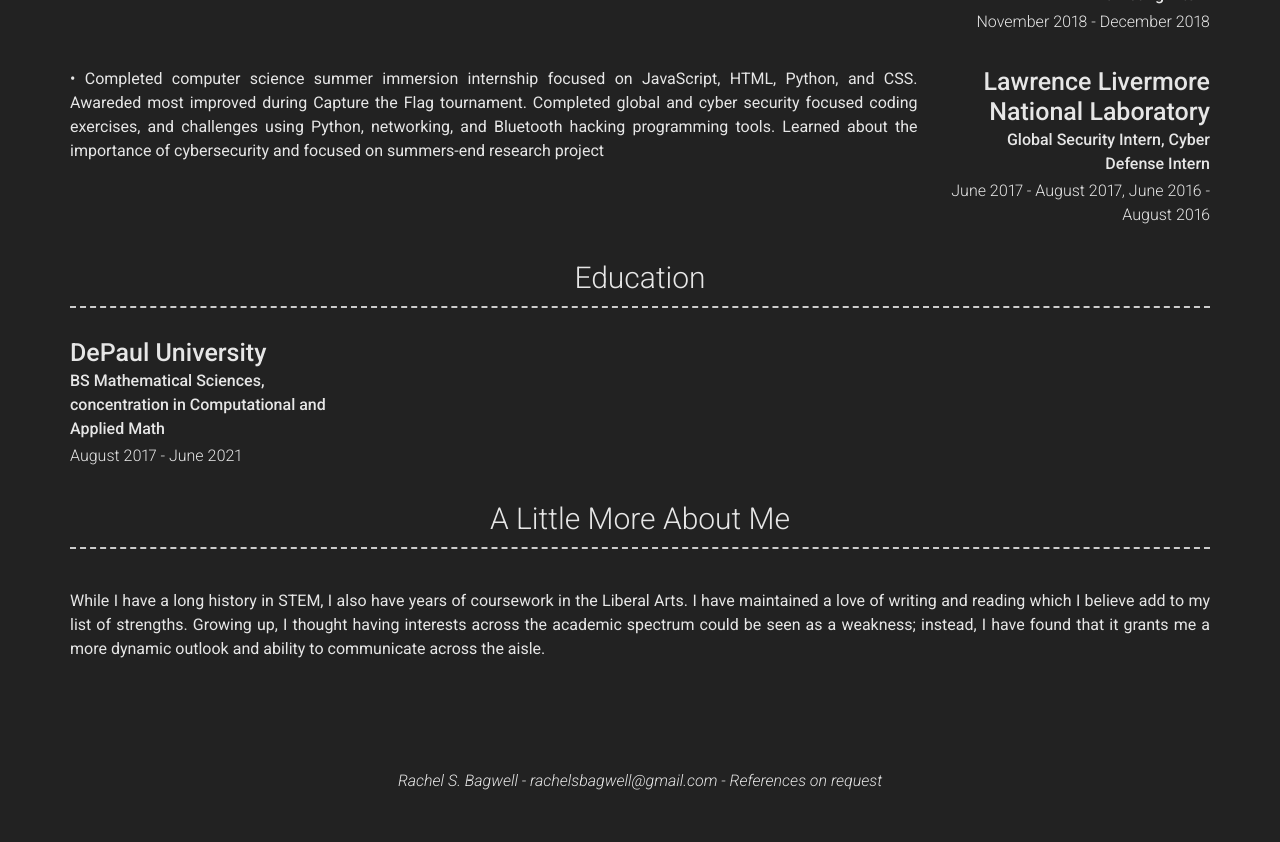
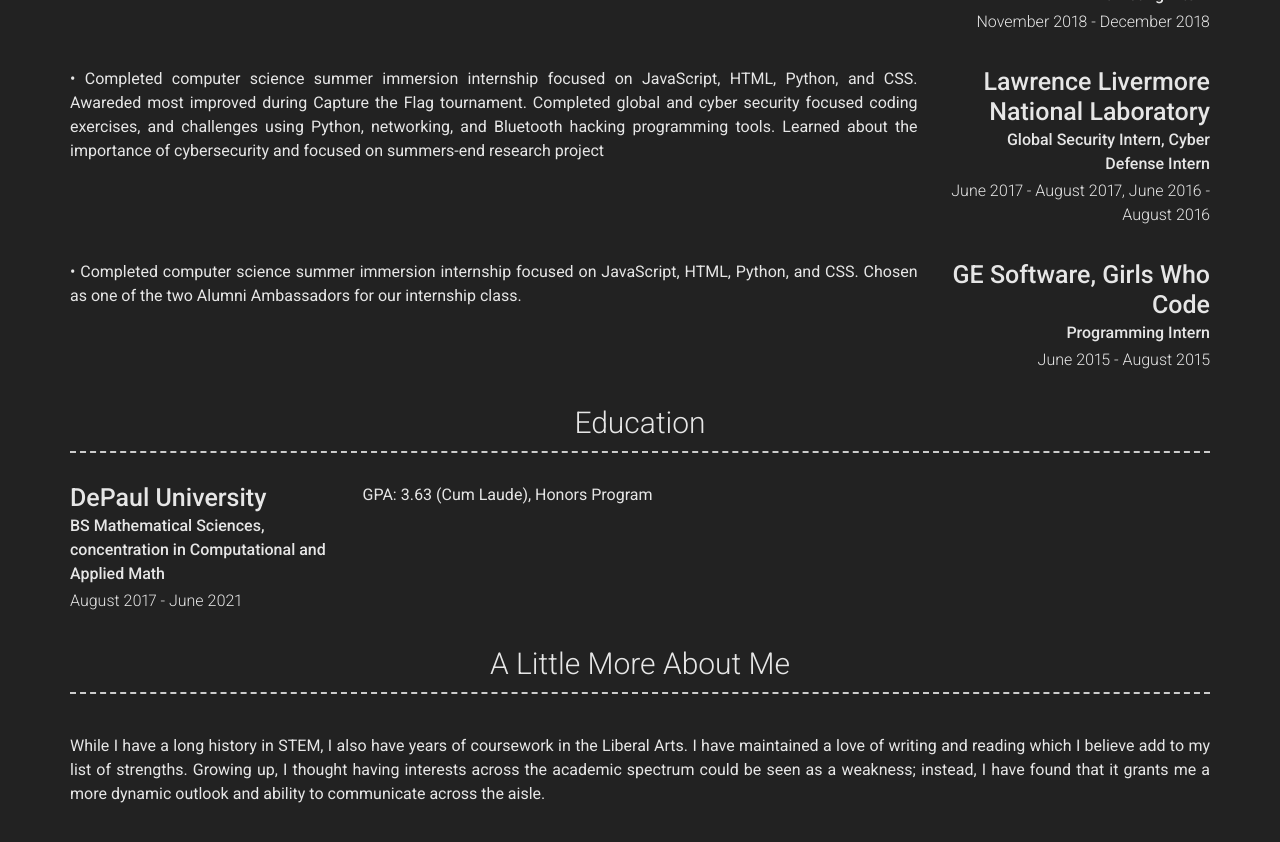
Before and after one commit to rachelsierra/rsbResume, a Jekyll site: the page built from index.md, in a window 1280 px wide and 900 px high, scrolled down 998 px. Shown: the top 842 px of the window. Built offline with Jekyll 4.4.1, drawn with Linux system fonts in a browser that asks for light colours; nearby versions of some CDN libraries; before the commit the page ends 1798 px from its top, so only the background shows below that.

Commit message:
Update _config.yml

```diff
--- a/_config.yml
+++ b/_config.yml
@@ -125,6 +125,17 @@ content:
          •	Completed computer science summer immersion internship focused on JavaScript, HTML, Python, and CSS. Awareded most improved during Capture the Flag tournament.
          Completed global and cyber security focused coding exercises, and challenges using Python, networking, and Bluetooth hacking programming tools. Learned about the importance of cybersecurity and focused on summers-end research project
 
+      - layout: right
+        title: GE Software, Girls Who Code
+        sub_title: Programming Intern
+        caption: June 2015 - August 2015
+        #link: Link to company (optional)
+        #quote: >
+        #  Short description of the company (optional)
+        description: | # this will include new lines to allow paragraphs
+         •	Completed computer science summer immersion internship focused on JavaScript, HTML, Python, and CSS.
+         Chosen as one of the two Alumni Ambassadors for our internship class.
+
   - title: Education
     layout: list
     content:
@@ -135,7 +146,8 @@ content:
         #quote: >
          # Short institution or course description (optional)
         description: | # this will include new lines to allow paragraphs
-        GPA: 3.63 (Cum Laude) Honors Program
+         GPA: 3.63 (Cum Laude), Honors Program
+
   - title: A Little More About Me
     layout: text
     content: | # this will include new lines to allow paragraphs
```
